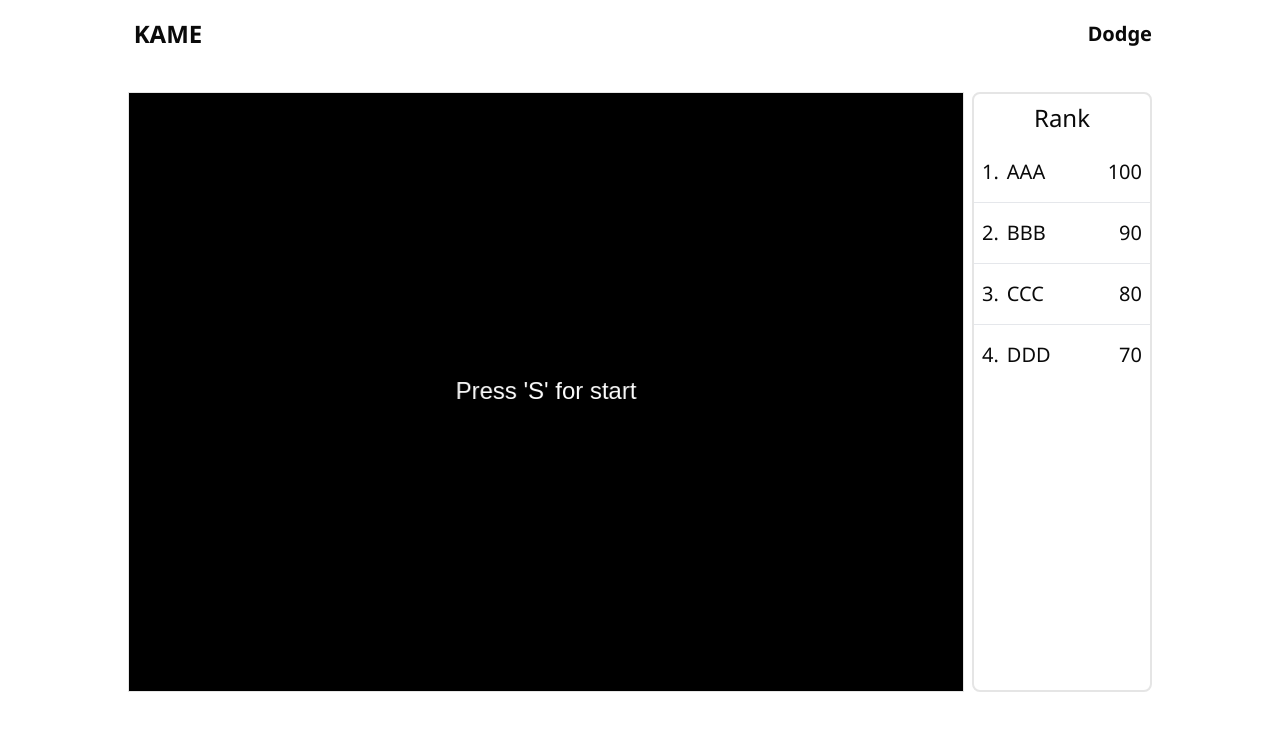
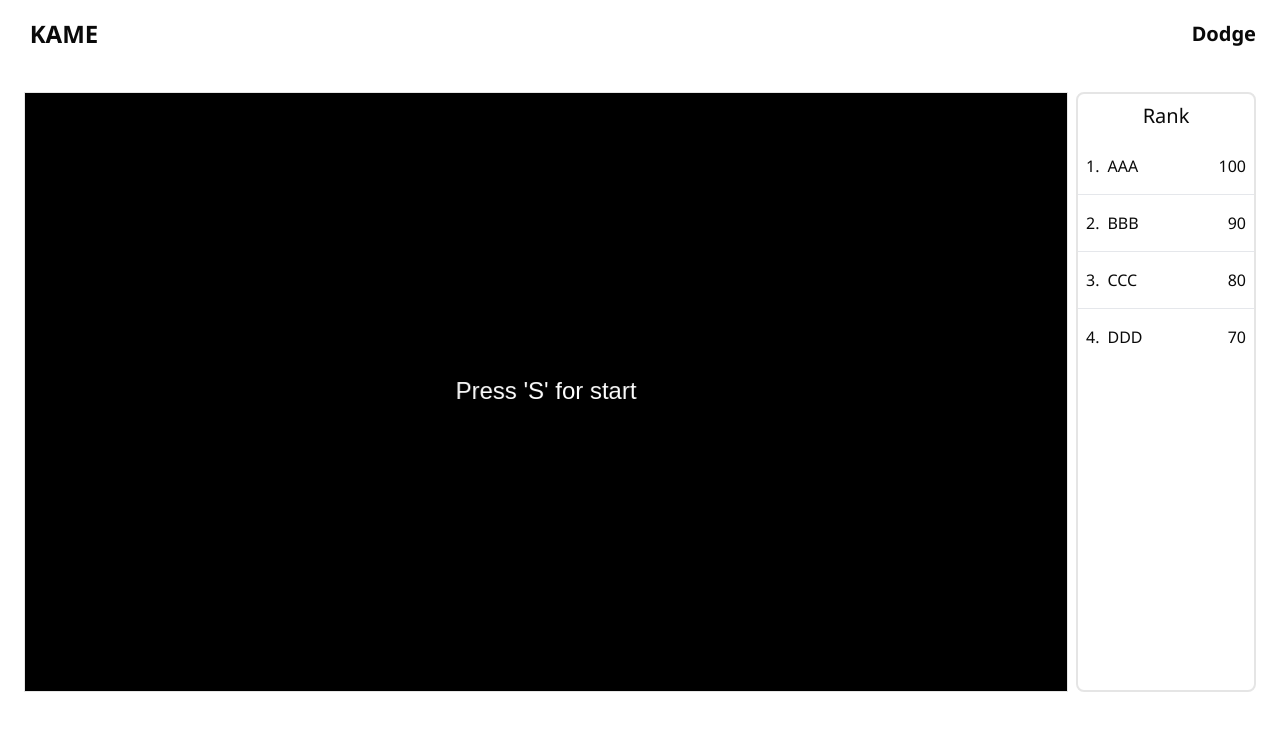
Before and after one commit to LeeKwang-min/kame, a Next.js app: page /dodge in a window 1280 px wide. Shown: the top 730 px of the page. Built offline with nearby package versions, Linux system fonts and the light colour scheme.

Commit message:
feat: add RankBoard Component

```diff
--- a/app/(game)/dodge/layout.tsx
+++ b/app/(game)/dodge/layout.tsx
@@ -45,7 +45,7 @@ function DodgeLayout({ children }: { children: React.ReactNode }) {
   return (
     <main className="w-full h-screen px-6 py-4 flex flex-col gap-10 items-center">
       <KameHeader title="Dodge" />
-      <section className="max-w-[1024px] w-full h-full">{children}</section>
+      <section className="w-full h-full">{children}</section>
     </main>
   );
 }
--- a/app/(game)/kero33/layout.tsx
+++ b/app/(game)/kero33/layout.tsx
@@ -45,7 +45,7 @@ function Kero33Layout({ children }: { children: React.ReactNode }) {
   return (
     <main className="w-full h-full px-6 py-4 flex flex-col gap-10 items-center">
       <KameHeader title="Kero33" />
-      <section className="max-w-[1024px] w-full h-full">{children}</section>
+      <section className="w-full h-full">{children}</section>
     </main>
   );
 }
--- a/app/(main)/page.tsx
+++ b/app/(main)/page.tsx
@@ -3,7 +3,7 @@ import MainSection from "./_components/MainSection";
 
 export default function Home() {
   return (
-    <section className="h-full flex flex-col gap-4 w-full max-w-[1024px]">
+    <section className="h-full flex flex-col gap-4 w-full min-w-[1024px] max-w-[1820px] mx-auto">
       <MainHeader />
       <MainSection />
     </section>
--- a/components/common/KameHeader.tsx
+++ b/components/common/KameHeader.tsx
@@ -14,7 +14,7 @@ function KameHeader({ title, className }: IProps) {
   return (
     <header
       className={cn(
-        "w-full max-w-[1024px] flex items-center justify-between",
+        "w-full flex items-center justify-between",
         className
       )}
     >
--- a/components/common/RankBoard.tsx
+++ b/components/common/RankBoard.tsx
@@ -11,10 +11,10 @@ interface IProps {
 function RankBoard({ data, className }: IProps) {
   return (
     <div className={cn("w-full h-full border-2 rounded-md overflow-y-auto", className)}>
-      <h1 className="text-2xl w-full text-center py-2">Rank</h1>
+      <h1 className="text-xl w-full text-center py-2">Rank</h1>
       <ol className="list-decimal list-inside divide-y divide-gray-200">
         {data.map((item, index) => (
-          <li key={`${item.initials}-${item.score}`} className="w-full flex gap-2 px-2 py-4 text-xl">
+          <li key={`${item.initials}-${item.score}`} className="w-full flex gap-2 px-2 py-4 text-base">
             <span>{index + 1}.</span>
             <div className="w-full flex justify-between">
             <span>{item.initials}</span>
```
